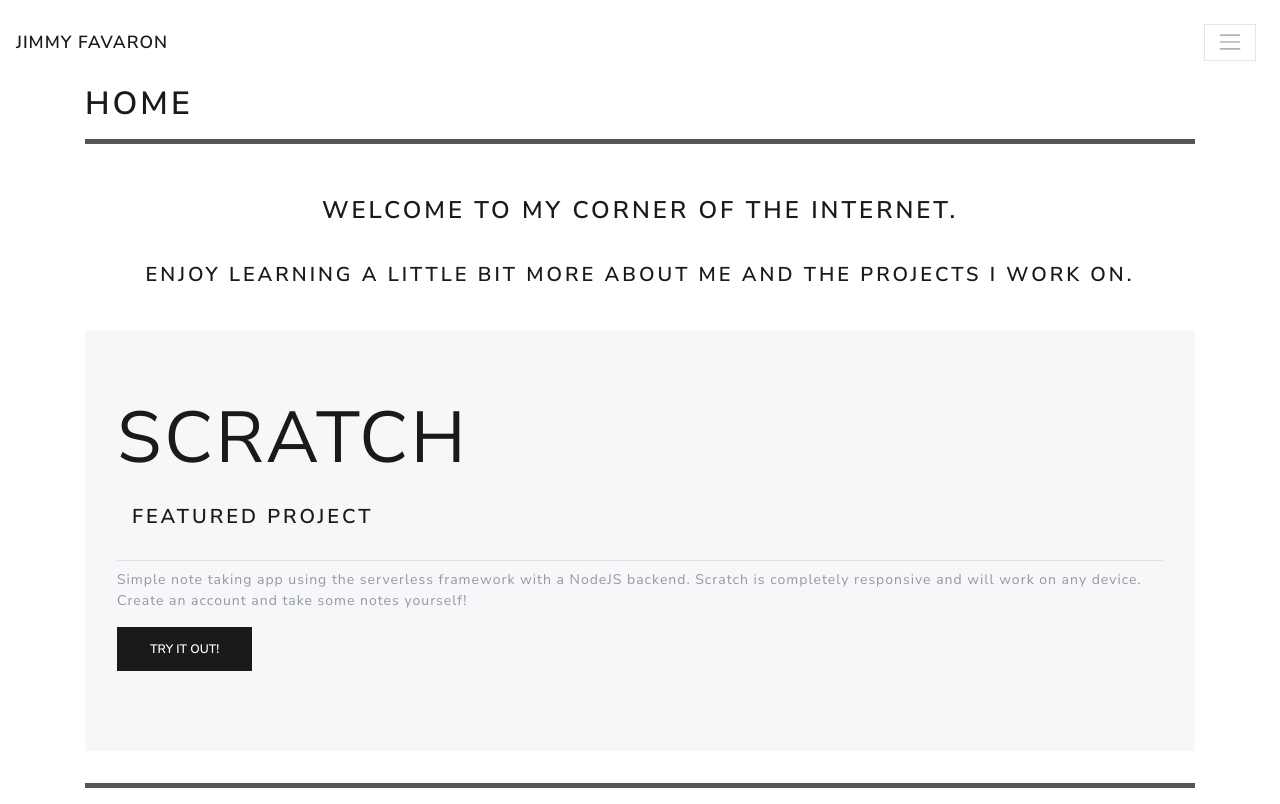
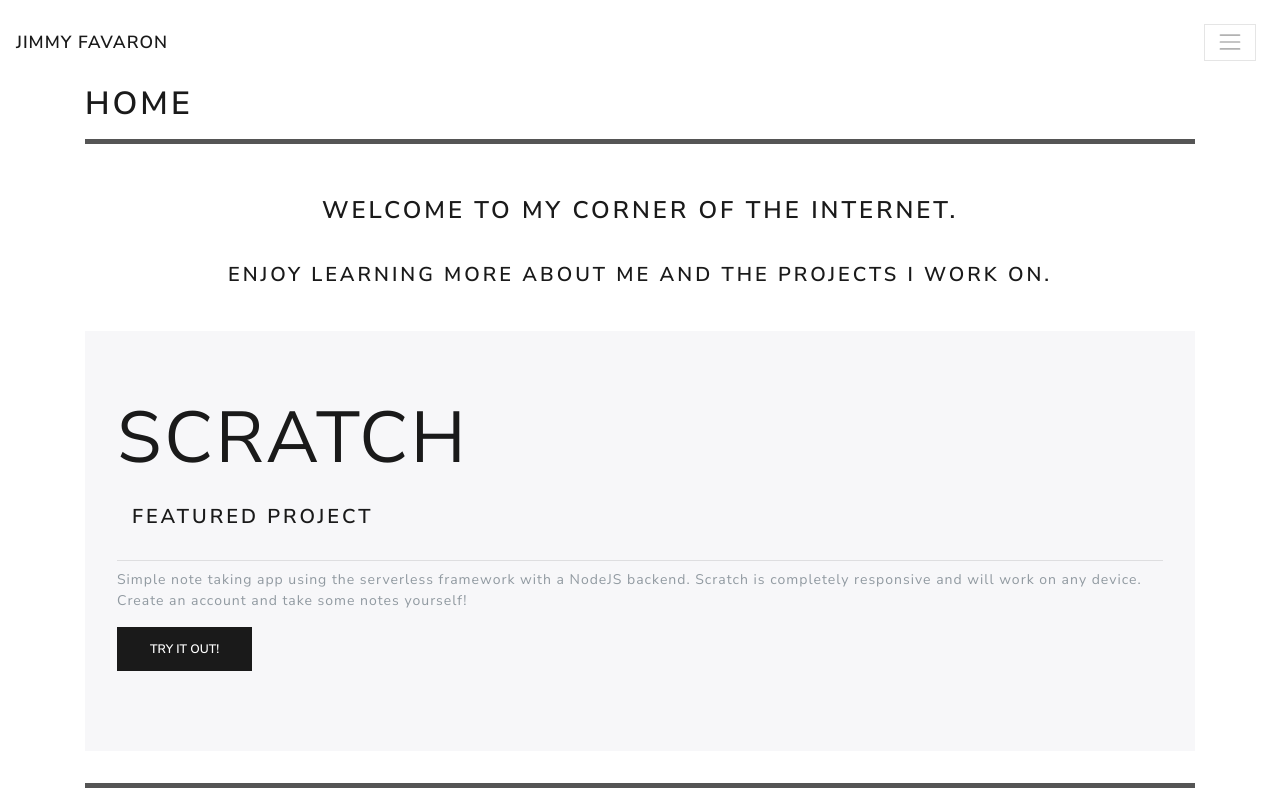
Before and after one commit to favaron-solutions/jimmyfavaron, a React (Create React App) app: page / in a window 1280 px wide. Built offline with nearby package versions, Linux system fonts and the light colour scheme.

Commit message:
dns test

```diff
--- a/src/components/home/welcome/Welcome.js
+++ b/src/components/home/welcome/Welcome.js
@@ -7,7 +7,7 @@ export default class Welcome extends React.Component {
         <div>
           <br></br>
           <h3 className="d-flex justify-content-center"> Welcome to my corner of the internet. </h3>
-          <h4 className="d-flex justify-content-center"> Enjoy learning a little bit more about me and the projects I work on.</h4>
+          <h4 className="d-flex justify-content-center"> Enjoy learning more about me and the projects I work on. </h4>
           <br></br>
         </div>
       </div>
```
